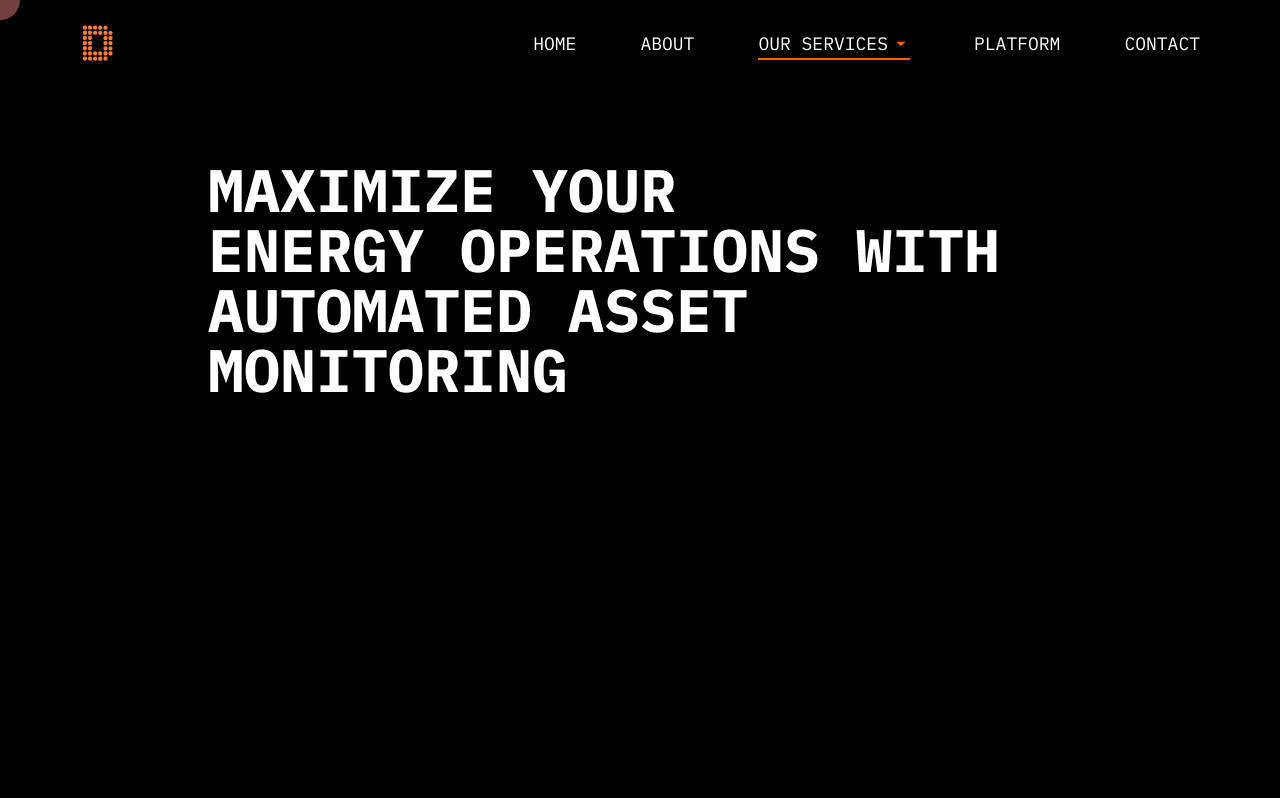
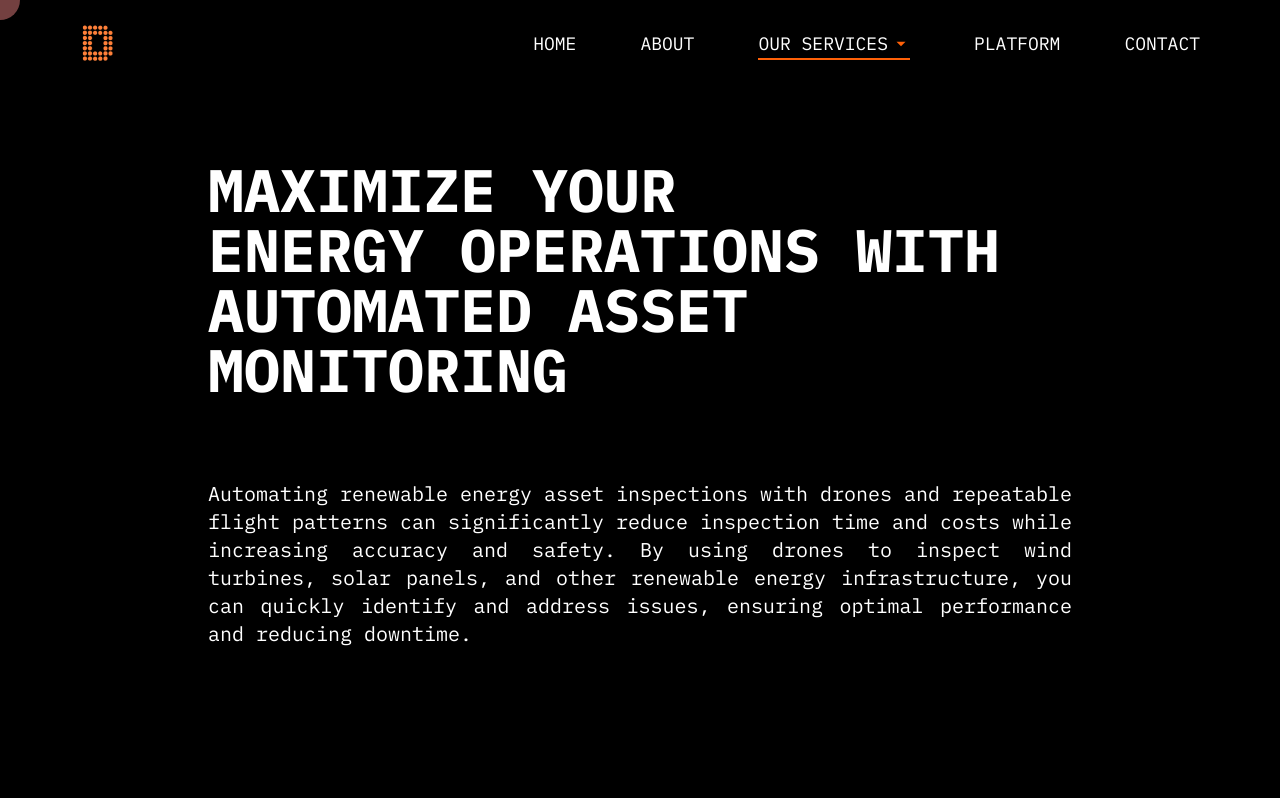
Before and after one commit to Generalsoi/detect-atlantic, a React (Vite) app: page /solutions/solarandwindinspectionservices in a window 1280 px wide. Shown: the top 798 px of the page. Built offline with nearby package versions, Linux system fonts and the light colour scheme.

Commit message:
fix: minor updates

```diff
--- a/src/layouts/homepage/platformsection.tsx
+++ b/src/layouts/homepage/platformsection.tsx
@@ -8,10 +8,7 @@ import { Link } from "react-router-dom";
 export const Platformsection: FC = () => {
   return (
     <div className="md:px-10 lg:px-20 text-left flex flex-col items-center justify-center text-white mt-16 md:mt-60 ">
-      <div
-        className="px-4 md:flex items-start justify-center md:gap-16 font-ibmPlexMono"
-        id="whatwedo"
-      >
+      <div className="px-4 md:flex items-start justify-center md:gap-16 lg:gap-32 font-ibmPlexMono">
         <h4 className=" md:hidden text-2xl uppercase mb-6">
           See your data come to life
         </h4>
@@ -74,11 +71,20 @@ export const Platformsection: FC = () => {
         </p>
       </div>
 
-      <Link to="https://detect-inspections.com" target={"_blank"}>
-        <button className="uppercase bg-[#FF6108] px-8 py-3 border-none rounded-lg flex items-center gap-3 mt-8">
-          try now <img src={UpArrow} alt="uparrow" className="animate-bounce" />
-        </button>
-      </Link>
+      <div className="flex flex-col md:flex-row items-center md:gap-10">
+        <Link to="/platform">
+          <button className="uppercase bg-transparent hover:bg-[#FF6108] px-8 py-3 border-2 hover:border-none rounded-lg flex items-center gap-3 mt-8">
+            learn more{" "}
+            <img src={UpArrow} alt="uparrow" className="animate-bounce" />
+          </button>
+        </Link>
+        <Link to="https://detect-inspections.com" target={"_blank"}>
+          <button className="uppercase bg-[#FF6108] px-8 py-3 border-none rounded-lg flex items-center gap-3 mt-8">
+            try now{" "}
+            <img src={UpArrow} alt="uparrow" className="animate-bounce" />
+          </button>
+        </Link>
+      </div>
     </div>
   );
 };
--- a/src/layouts/solutions/energy.tsx
+++ b/src/layouts/solutions/energy.tsx
@@ -46,7 +46,14 @@ export const Energy: FC = () => {
           initial={{ y: 100, opacity: 0 }}
           transition={{ type: "spring", stiffness: 20 }}
         >
-          <p className="text-justify md:text-xl"> </p>
+          <p className="text-justify md:text-xl">
+            Automating renewable energy asset inspections with drones and
+            repeatable flight patterns can significantly reduce inspection time
+            and costs while increasing accuracy and safety. By using drones to
+            inspect wind turbines, solar panels, and other renewable energy
+            infrastructure, you can quickly identify and address issues,
+            ensuring optimal performance and reducing downtime.
+          </p>
         </motion.div>
       </div>
 
--- a/src/layouts/solutions/platform.tsx
+++ b/src/layouts/solutions/platform.tsx
@@ -56,8 +56,11 @@ export const Platform: FC = () => {
             security; we built a platform in record pace to monitor and protect
             the digital version of your critical physical infrastructure.{" "}
           </p>
-          <p className="text-justify mt-4">How it works:</p>
         </motion.div>
+      </div>
+
+      <div className="mt-10 md:px-10 lg:px-20 py-10 md:py-20">
+        <p className="text-justify text-3xl font-bold">Our Process</p>
       </div>
 
       <div className="md:flex px-6 md:px-10 lg:px-20 pb-8 mt-8 md:mt-20 md:mb-40  ">
--- a/src/layouts/solutions/power.tsx
+++ b/src/layouts/solutions/power.tsx
@@ -63,14 +63,6 @@ export const Power: FC = () => {
             terrains.{" "}
           </p>
         </motion.div>
-        <div className="w-full flex items-center justify-center mt-10">
-          <Link to="/solutions/solarandwindinspectionservices">
-            <button className="flex items-center justify-center gap-4 bg-[#FF6108] text-white px-6 py-4 border-none rounded-lg mt-10">
-              Energy
-              <img src={UpArrow} alt="up arrow" className="animate-bounce" />
-            </button>
-          </Link>
-        </div>
       </div>
 
       <ColletAnnotateScroll />
@@ -78,6 +70,15 @@ export const Power: FC = () => {
       <Flightplanning />
       <Stormsupport />
 
+      <div className="w-full flex items-center justify-center mt-10">
+        <Link to="/solutions/solarandwindinspectionservices">
+          <button className="flex items-center justify-center gap-4 bg-[#FF6108] text-white px-6 py-4 border-none rounded-lg mt-10">
+            Energy
+            <img src={UpArrow} alt="up arrow" className="animate-bounce" />
+          </button>
+        </Link>
+      </div>
+
       <Footer />
     </motion.div>
   );
--- a/src/pages/Homepage.tsx
+++ b/src/pages/Homepage.tsx
@@ -87,7 +87,7 @@ export const Homepage = () => {
                   transition={{ type: "spring", stiffness: 40 }}
                 >
                   <motion.span className="w-full md:w-[40%]">
-                    <p className="my-8 text-sm lg:text-md">
+                    <p className="my-8 text-sm lg:text-lg">
                       {service.description}
                     </p>
                     <a
```
